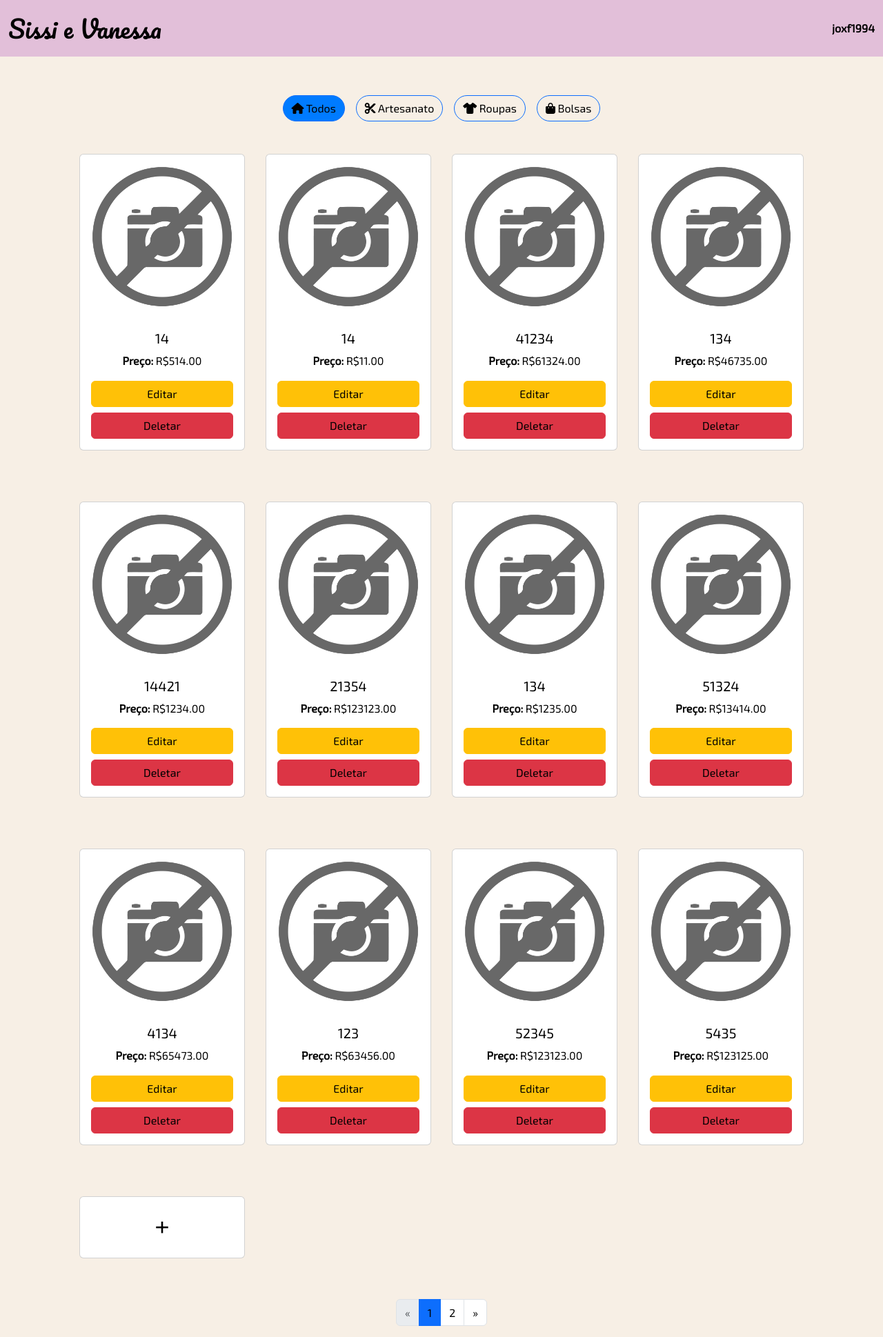
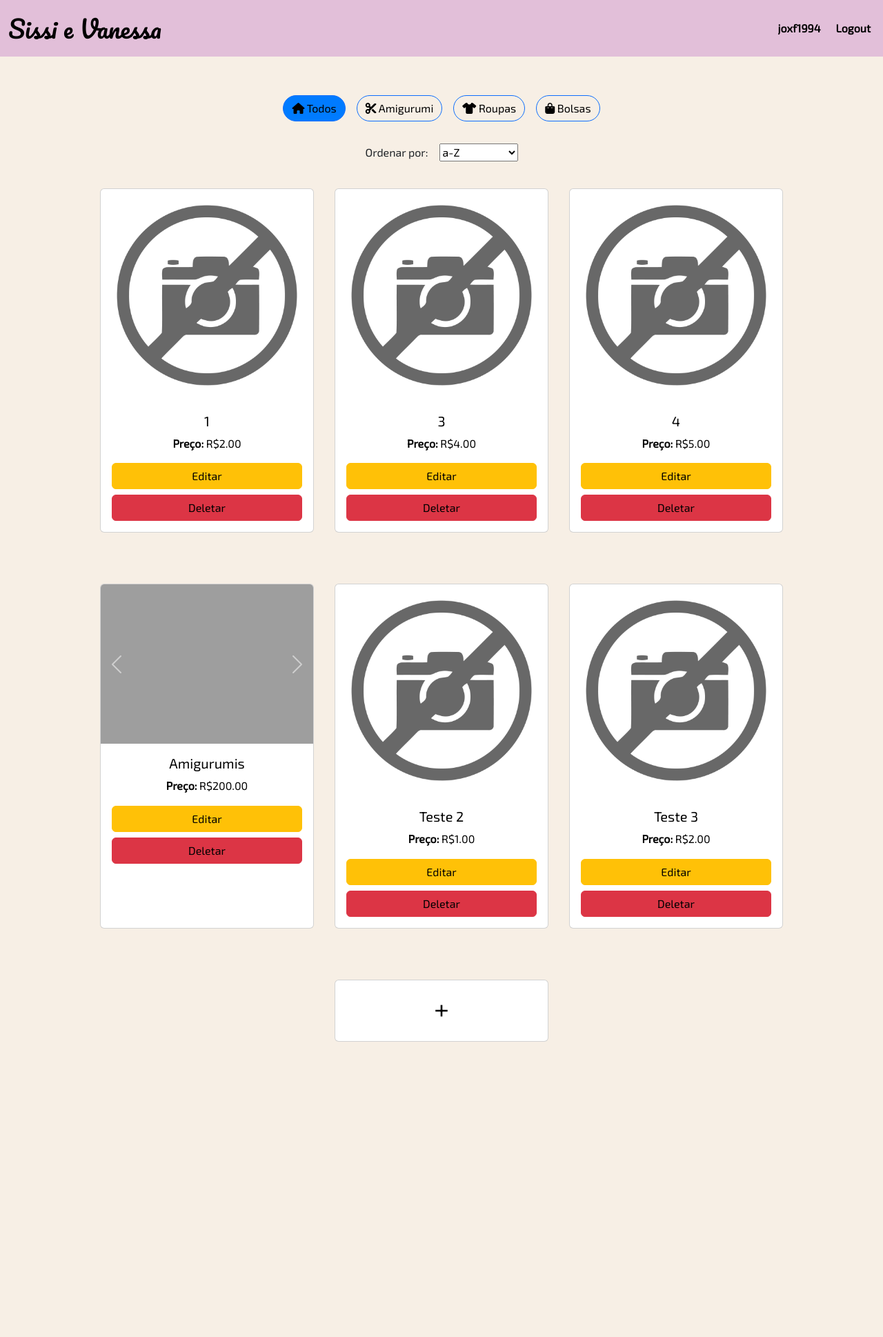
Before and after one commit to JadirXavier/Online-Items-Display, a Django app: page /?category=all&sort=name_asc&page=1 in a window 1280 px wide. Shown: the whole page at 69% size. After the commit the page ends 1510 px from the top, so only its background shows below. Run offline with Django 5.2, Linux system fonts and the light colour scheme; a user stored in the database is signed in; data comes from the database, SQL or seed files in the repository; some libraries are stand-ins or nearby versions; grey boxes are pictures that could not be loaded.

Commit message:
Added filter by price and name, adjusted responsiveness, added logout functionality

```diff
--- a/djangoapp/mostruario/__init__.py
+++ b/djangoapp/mostruario/__init__.py
@@ -0,0 +1 @@
+default_app_config = 'mostruario.apps.MostruarioConfig'
--- a/djangoapp/mostruario/apps.py
+++ b/djangoapp/mostruario/apps.py
@@ -3,3 +3,6 @@
 class MostruarioConfig(AppConfig):
     default_auto_field = 'django.db.models.BigAutoField'
     name = 'mostruario'
+
+    def ready(self):
+        import mostruario.signals
--- a/djangoapp/mostruario/forms.py
+++ b/djangoapp/mostruario/forms.py
@@ -1,24 +1,32 @@
 from django import forms
-from .models import Item
+from .models import Item, ItemPhoto
 
 class ItemForm(forms.ModelForm):
+
     class Meta:
         model = Item
-        fields = ['name', 'photo', 'price', 'category']
+        fields = ['name', 'price', 'category']
 
     def __init__(self, *args, **kwargs):
-            super(ItemForm, self).__init__(*args, **kwargs)
+        self.user = kwargs.pop('user', None)
+        super(ItemForm, self).__init__(*args, **kwargs)
+        self.fields['name'].widget.attrs.update({
+            'placeholder': 'Digite o nome do item'
+        })
+        self.fields['price'].widget.attrs.update({
+            'min': '0.01',
+            'max': '9999.99',
+            'type': 'number',
+            'step': '0.01',
+            'placeholder': 'Digite o preço',
+            'oninvalid': "this.setCustomValidity('Por favor, insira um preço entre 0 e R$10000.')",
+            'oninput': "this.setCustomValidity('')"
+        })
 
-            self.fields['name'].widget.attrs.update({
-                'placeholder': 'Digite o nome do item',
-            })
-
-            self.fields['price'].widget.attrs.update({
-                'required': 'required',
-                'min': '0.01',
-                'type': 'number',
-                'step': '0.01',
-                'placeholder': 'Digite o preço',
-                'oninvalid': "this.setCustomValidity('Por favor, insira um preço positivo maior que zero.')",
-                'oninput': "this.setCustomValidity('')"
-            })
+    def save(self, commit=True):
+        item = super(ItemForm, self).save(commit=False)
+        if self.user:
+            item.created_by = self.user
+        if commit:
+            item.save()
+        return item
--- a/djangoapp/mostruario/static/mostruario/styles.css
+++ b/djangoapp/mostruario/static/mostruario/styles.css
@@ -45,6 +45,7 @@
 
 .item, .add-item {
     margin-bottom: 20px;
+    min-width: 340px;
     padding: 15px;
     text-align: center;
     border-radius: 10px;
@@ -76,3 +77,12 @@
     background-color: #007bff;
     color: white;
 }
+
+.form-group {
+    margin-bottom: 20px;
+    width: 100%;
+  }
+
+  .center * {
+    width: 100%;
+}
--- a/djangoapp/mostruario/templates/mostruario/index.html
+++ b/djangoapp/mostruario/templates/mostruario/index.html
@@ -5,7 +5,7 @@
 <head>
   <meta charset="UTF-8" />
   <meta name="viewport" content="width=device-width, initial-scale=1.0" />
-  <title>Item List</title>
+  <title>Sissi e Vanessa</title>
   <link href="https://cdn.jsdelivr.net/npm/bootstrap@5.3.3/dist/css/bootstrap.min.css" rel="stylesheet"
     integrity="sha384-QWTKZyjpPEjISv5WaRU9OFeRpok6YctnYmDr5pNlyT2bRjXh0JMhjY6hW+ALEwIH" crossorigin="anonymous" />
   <link href="{% static 'mostruario/styles.css' %}" rel="stylesheet" />
@@ -14,20 +14,22 @@
   <link href="https://fonts.googleapis.com/css2?family=Exo+2:ital@0;1&display=swap" rel="stylesheet" />
   <link href="https://fonts.googleapis.com/css2?family=Pacifico&display=swap" rel="stylesheet">
   <link rel="stylesheet" href="https://cdnjs.cloudflare.com/ajax/libs/font-awesome/5.15.4/css/all.min.css" />
+  <script src="https://cdn.jsdelivr.net/npm/bootstrap@5.3.3/dist/js/bootstrap.bundle.min.js"></script>
   <script src="https://kit.fontawesome.com/cdac112bd6.js" crossorigin="anonymous"></script>
 </head>
 
 <body>
   {% include './navbar.html' %}
   <div class="container mt-5">
+    <div class="d-flex flex-column">
       <div class="filter-buttons mb-4 d-flex justify-content-center flex-wrap">
-      <a href="?category=all&page={{ items.number }}" class="btn btn-outline-primary filter-button m-2 {% if category_filter == 'all' %}active-filter{% endif %}">
+        <a href="?category=all&sort={{ sort_order }}&page={{ items.number }}" class="btn btn-outline-primary filter-button m-2 {% if category_filter == 'all' %}active-filter{% endif %}">
             <i class="fa-solid fa-house"></i> Todos
         </a>
         {% for category in categories %}
-      <a href="?category={{ category.0 }}&page={{ items.number }}" class="btn btn-outline-primary filter-button m-2 {% if category_filter == category.0 %}active-filter{% endif %}">
-          {% if category.0 == 'Artesanato' %}
-          <i class="fa-solid fa-scissors"></i> Artesanato
+        <a href="?category={{ category.0 }}&sort={{ sort_order }}&page={{ items.number }}" class="btn btn-outline-primary filter-button m-2 {% if category_filter == category.0 %}active-filter{% endif %}">
+            {% if category.0 == 'Amigurumi' %}
+            <i class="fa-solid fa-scissors"></i> Amigurumi
             {% elif category.0 == 'Roupas' %}
             <i class="fa-solid fa-shirt"></i> Roupas
             {% elif category.0 == 'Bolsas' %}
@@ -36,23 +38,48 @@
         </a>
         {% endfor %}
       </div>
-
-
-
+      <form id="filter" class="d-flex align-self-center mb-4 gap-3">
+        <label for="sort">Ordenar por:</label>
+        <select id="sort" name="sort" onchange="handleFilterChange()">
+            <option value="name_asc" {% if sort_order == 'name_asc' %}selected{% endif %}>a-Z</option>
+            <option value="name_desc" {% if sort_order == 'name_desc' %}selected{% endif %}>Z-a</option>
+            <option value="price_asc" {% if sort_order == 'price_asc' %}selected{% endif %}>Menor preço</option>
+            <option value="price_desc" {% if sort_order == 'price_desc' %}selected{% endif %}>Maior preço</option>
+        </select>
+      </form>
+    </div>
     <!-- Grid -->
-    <div class="row row-cols-1 row-cols-sm-2 row-cols-md-4 g-4">
+    <div class="row row-cols-1 row-cols-sm-2 row-cols-md-4 g-4 justify-content-center">
       {% for item in items %}
       <div class="col item" data-category="{{ item.category }}" data-id="{{ item.id }}">
         <div class="card h-100">
-          {% if item.photo %}
-          <img src="{{ item.photo.url }}" class="card-img-top" alt="{{ item.name }}" />
+          {% if item.photos.all %}
+          <div id="carouselItem{{ item.id }}" class="carousel slide"  data-bs-interval="false">
+            <div class="carousel-inner">
+              {% for photo in item.photos.all %}
+              <div class="carousel-item {% if forloop.first %}active{% endif %}">
+                <img src="{{ photo.photo.url }}" class="card-img-top" alt="{{ item.name }}">
+              </div>
+              {% endfor %}
+            </div>
+            <button class="carousel-control-prev" type="button" data-bs-target="#carouselItem{{ item.id }}" data-bs-slide="prev">
+              <span class="carousel-control-prev-icon" aria-hidden="true"></span>
+              <span class="visually-hidden">Previous</span>
+            </button>
+            <button class="carousel-control-next" type="button" data-bs-target="#carouselItem{{ item.id }}" data-bs-slide="next">
+              <span class="carousel-control-next-icon" aria-hidden="true"></span>
+              <span class="visually-hidden">Next</span>
+            </button>
+          </div>
+          {% else %}
+          <img src="{% static 'mostruario/imgs/no-image-icon.png' %}" class="card-img-top" alt="No Image">
           {% endif %}
-          <div class="card-body">
+          <div class="center card-body d-flex flex-wrap flex-column align-content-center align-items-center">
             <h5 class="card-title">{{ item.name }}</h5>
             <p class="card-text"><strong>Preço:</strong> R${{ item.price }}</p>
             {% if user.is_authenticated %}
             <!-- Botões -->
-            <div class="button-group">
+            <div class="button-group w-100">
               <button class="btn btn-warning w-100 mb-2" onclick="toggleEditForm('{{ item.id }}')">Editar</button>
               <a href="{% url 'mostruario:delete_item' item.id %}" class="btn btn-danger w-100"
                 onclick="return confirm('Tem certeza que deseja deletar este item?');">Deletar</a>
@@ -63,6 +90,15 @@
               <form method="post" enctype="multipart/form-data" action="{% url 'mostruario:update_item' item.id %}">
                 {% csrf_token %}
                 {{ form.as_p }}
+                {{ formset.management_form }}
+                {% for form in formset.forms %}
+                  <div class="col-md-4">
+                    <div class="form-group">
+                      <label>Foto {{ forloop.counter }}</label>
+                      {{ form.photo }}
+                    </div>
+                  </div>
+                {% endfor %}
                 <button type="submit" class="btn btn-primary w-100">Salvar</button>
                 <button type="button" class="btn btn-secondary w-100 mt-2"
                   onclick="toggleEditForm('{{ item.id }}')">Cancelar</button>
@@ -75,7 +111,7 @@
       {% endfor %}
 
       {% if user.is_authenticated %}
-      <div class="col-6 col-md-4 col-lg-3 add-item">
+      <div class="col add-item">
         <!-- Botão de adicionar item -->
         <div class="card h-100 text-center" id="add-item-btn">
           <div class="card-body d-flex align-items-center justify-content-center">
@@ -85,10 +121,19 @@
 
         <!-- Formulário de adição de item -->
         <div class="card h-100 d-none" id="add-item-form">
-          <div class="card-body">
+          <div class="center card-body d-flex flex-wrap flex-column align-content-center">
             <form method="post" enctype="multipart/form-data">
               {% csrf_token %}
               {{ form.as_p }}
+              {{ formset.management_form }}
+              {% for form in formset.forms %}
+                <div class="col-md-4">
+                  <div class="form-group">
+                    <label>Foto {{ forloop.counter }}</label>
+                    {{ form.photo }}
+                  </div>
+                </div>
+              {% endfor %}
               <button type="submit" class="btn btn-primary w-100">Adicionar item</button>
               <button type="button" class="btn btn-secondary w-100 mt-2" onclick="cancelAddItem()">Cancelar</button>
             </form>
@@ -102,36 +147,50 @@
   <ul class="pagination justify-content-center mt-4">
       {% if items.has_previous %}
       <li class="page-item">
-          <a class="page-link"
-            href="?page={{ items.previous_page_number }}{% if category_filter != 'all' %}&category={{ category_filter }}{% endif %}"
-            aria-label="Previous">
+          <a class="page-link" href="?page={{ items.previous_page_number }}&category={{ category_filter }}&sort={{ sort_order }}" aria-label="Previous">
               <span aria-hidden="true">&laquo;</span>
           </a>
       </li>
-        {% else %}
-        <li class="page-item disabled">
-          <span class="page-link">&laquo;</span>
+      {% endif %}
+
+<!-- Primeira página sempre visível -->
+{% if items.paginator.num_pages > 1 %}
+<li class="page-item {% if items.number == 1 %}active{% endif %}">
+    <a class="page-link" href="?page=1&category={{ category_filter }}&sort={{ sort_order }}">1</a>
 </li>
 {% endif %}
 
+<!-- Páginas intermediárias -->
+{% if items.number|add:'-4' > 1 %}
+<li class="page-item disabled"><span class="page-link">...</span></li>
+{% endif %}
+
 {% for num in items.paginator.page_range %}
+{% if num > 1 and num < items.paginator.num_pages %}
+    {% if num >= items.number|add:'-2' and num <= items.number|add:'2' %}
+        <li class="page-item {% if items.number == num %}active{% endif %}">
+            <a class="page-link" href="?page={{ num }}&category={{ category_filter }}&sort={{ sort_order }}">{{ num }}</a>
+        </li>
+    {% endif %}
+{% endif %}
+{% endfor %}
 
-        <li class="page-item {% if items.number == num %}active{% endif %}">
-          <a class="page-link" href="?page={{ num }}{% if category_filter != 'all' %}&category={{ category_filter }}{% endif %}"> {{ num }} </a>
+<!-- Última página sempre visível -->
+{% if items.number|add:'3' < items.paginator.num_pages %}
+<li class="page-item disabled"><span class="page-link">...</span></li>
+{% endif %}
+
+{% if items.paginator.num_pages > 1 %}
+<li class="page-item {% if items.number == items.paginator.num_pages %}active{% endif %}">
+    <a class="page-link" href="?page={{ items.paginator.num_pages }}&category={{ category_filter }}&sort={{ sort_order }}">{{ items.paginator.num_pages }}</a>
 </li>
-        {% endfor %}
+{% endif %}
 
       {% if items.has_next %}
       <li class="page-item">
-          <a class="page-link"
-            href="?page={{ items.next_page_number }}{% if category_filter != 'all' %}&category={{ category_filter }}{% endif %}"
-            aria-label="Next">
+          <a class="page-link" href="?page={{ items.next_page_number }}&category={{ category_filter }}&sort={{ sort_order }}" aria-label="Next">
               <span aria-hidden="true">&raquo;</span>
           </a>
-        </li>
-        {% else %}
-        <li class="page-item disabled">
-          <span class="page-link">&raquo;</span>
       </li>
       {% endif %}
   </ul>
@@ -172,27 +231,33 @@
     function filterItems(category) {
       console.log('Filtrando por categoria:', category);
 
-      let items = document.querySelectorAll('.item'); // Seleciona todos os itens
-      let buttons = document.querySelectorAll('.filter-button'); // Seleciona todos os botões de filtro
+      let items = document.querySelectorAll('.item');
+      let buttons = document.querySelectorAll('.filter-button');
 
-      // Itera sobre os itens e ajusta sua visibilidade
       items.forEach(function (item) {
-        let itemCategory = item.getAttribute('data-category'); // Obtém a categoria do item
+        let itemCategory = item.getAttribute('data-category');
 
         if (category === 'all' || itemCategory === category) {
-          item.style.display = 'block'; // Exibe o item se ele pertence à categoria selecionada ou se "all" foi selecionado
-        } else {
-          item.style.display = 'none'; // Esconde o item se ele não pertence à categoria selecionada
+          item.style.display = 'block';
+          item.style.display = 'none';
         }
       });
 
-      // Itera sobre os botões e remove a classe ativa
       buttons.forEach(function (button) {
         button.classList.remove('active-filter');
       });
 
-      // Adiciona a classe ativa ao botão clicado
       document.querySelector(`button[onclick="filterItems('${category}')"]`).classList.add('active-filter');
+    }
+
+    function handleFilterChange() {
+    const category = new URLSearchParams(window.location.search).get('category') || 'all';
+
+    const sort = document.getElementById('sort').value;
+
+    const url = `?category=${category}&sort=${sort}`;
+
+    window.location.href = url;
 }
   </script>
 </body>
--- a/djangoapp/mostruario/templates/mostruario/navbar.html
+++ b/djangoapp/mostruario/templates/mostruario/navbar.html
@@ -2,7 +2,13 @@
   <div class="container-fluid">
     <a class="navbar-brand" href="#">Sissi e Vanessa</a>
     {% if user.is_authenticated %}
-      <a class="nav-link align-self-center"><strong>{{ user.username }}</strong></a>
+      <div class="d-flex gap-3">
+        <a class="nav-link align-self-center"><strong>{{ user.username }}</strong></a>
+        <form method="post" action="{% url 'mostruario:logout_view' %}">
+          {% csrf_token %}
+          <input type="submit" value="Logout" style="background: none; border: none; font-weight: bold; cursor: pointer;">
+        </form>
+      </div>
     {% endif %}
  </div>
 </nav>
--- a/djangoapp/mostruario/urls.py
+++ b/djangoapp/mostruario/urls.py
@@ -23,4 +23,6 @@
     path('', views.index, name='index'),
     path('delete/<int:item_id>/', views.delete_item, name='delete_item'),
     path('update/<int:item_id>/', views.update_item, name='update_item'),
+    path('logout/', views.logout_view, name='logout_view'),
+
 ]
--- a/djangoapp/mostruario/views.py
+++ b/djangoapp/mostruario/views.py
@@ -1,34 +1,51 @@
+from django.forms import inlineformset_factory
 from django.shortcuts import render, redirect, get_object_or_404
 from django.core.paginator import Paginator, EmptyPage, PageNotAnInteger
+from django.contrib.auth import logout
 from django.contrib.auth.decorators import login_required
 from django.http import JsonResponse, HttpResponseRedirect
 from django.urls import reverse
-from .models import Item
+from .models import Item, ItemPhoto
 from .forms import ItemForm
 
-# Create your views here.
+def index(request):
+    ItemPhotoFormSet = inlineformset_factory(Item, ItemPhoto, fields=['photo'], extra=3, can_delete=False)
 
-def index(request):
     if request.method == "POST" and request.user.is_authenticated:
         form = ItemForm(request.POST, request.FILES)
-        if form.is_valid():
+        formset = ItemPhotoFormSet(request.POST, request.FILES)
+
+        if form.is_valid() and formset.is_valid():
             item = form.save(commit=False)
             item.created_by = request.user
-            if item.photo == None:
-                item.photo = '../static/mostruario/imgs/no-image-icon.png'
+            item.save()
 
-            item.save()
+            formset.instance = item
+            formset.save()
+
             return redirect('mostruario:index')
     else:
         form = ItemForm()
+        formset = ItemPhotoFormSet()
 
     category_filter = request.GET.get('category', 'all')
+    sort_order = request.GET.get('sort', 'name_asc')
+
     if category_filter == 'all':
         items_list = Item.objects.all()
     else:
         items_list = Item.objects.filter(category=category_filter)
 
-    paginator = Paginator(items_list, 12)  # 12 itens por página
+    if sort_order == 'name_asc':
+        items_list = items_list.order_by('name')
+    elif sort_order == 'name_desc':
+        items_list = items_list.order_by('-name')
+    elif sort_order == 'price_asc':
+        items_list = items_list.order_by('price')
+    elif sort_order == 'price_desc':
+        items_list = items_list.order_by('-price')
+
+    paginator = Paginator(items_list, 12)  #itens por página
     page = request.GET.get('page')
 
     try:
@@ -42,9 +59,11 @@
 
     return render(request, 'mostruario/index.html', {
         'form': form,
+        'formset': formset,
         'items': items,
         'categories': categories,
-        'category_filter': category_filter
+        'category_filter': category_filter,
+        'sort_order': sort_order
     })
 
 @login_required
@@ -53,16 +72,51 @@
     item.delete()
     return HttpResponseRedirect(reverse('mostruario:index'))
 
+
 @login_required
 def update_item(request, item_id):
-    item = get_object_or_404(Item, id=item_id, created_by=request.user)
+    item = get_object_or_404(Item, pk=item_id)
+    ItemPhotoFormSet = inlineformset_factory(Item, ItemPhoto, fields=['photo'], extra=3, can_delete=False)
 
     if request.method == "POST":
         form = ItemForm(request.POST, request.FILES, instance=item)
-        if form.is_valid():
+        formset = ItemPhotoFormSet(request.POST, request.FILES, instance=item)
+
+        if form.is_valid() and formset.is_valid():
             form.save()
-            return HttpResponseRedirect(reverse('mostruario:index'))
+
+            existing_photos = list(item.photos.all())
+
+            for i, form in enumerate(formset.forms):
+                if form.cleaned_data.get('photo'):
+                    if i < len(existing_photos):
+                        existing_photos[i].photo.delete(save=False)
+                        existing_photos[i].photo = form.cleaned_data['photo']
+                        existing_photos[i].save()
+                    else:
+                        ItemPhoto.objects.create(item=item, photo=form.cleaned_data['photo'])
+                elif i < len(existing_photos):
+                    existing_photos[i].save()
+
+            if len(existing_photos) > len(formset.forms):
+                for photo in existing_photos[len(formset.forms):]:
+                    photo.delete()
+
+            return redirect('mostruario:index')
     else:
         form = ItemForm(instance=item)
+        formset = ItemPhotoFormSet(instance=item)
 
-    return render(request, 'mostruario/index.html', {'form': form, 'items': Item.objects.all(), 'categories': Item.CATEGORIES})
+    items = Item.objects.all()
+    categories = Item.CATEGORIES
+
+    return render(request, 'mostruario/update.html', {
+        'form': form,
+        'formset': formset,
+        'items': items,
+        'categories': categories,
+    })
+
+def logout_view(request):
+    logout(request)
+    return redirect('mostruario:index')
```
Also changed, not shown: djangoapp/mostruario/models.py (+8 -3 lines), djangoapp/mostruario/signals.py (added, +8 -0 lines), djangoapp/db.sqlite3, djangoapp/mostruario/migrations/0007_alter_item_category.py (added), djangoapp/mostruario/migrations/0008_remove_item_photo_itemphoto.py (added). Lines whose indentation alone changed are shown as unchanged.
